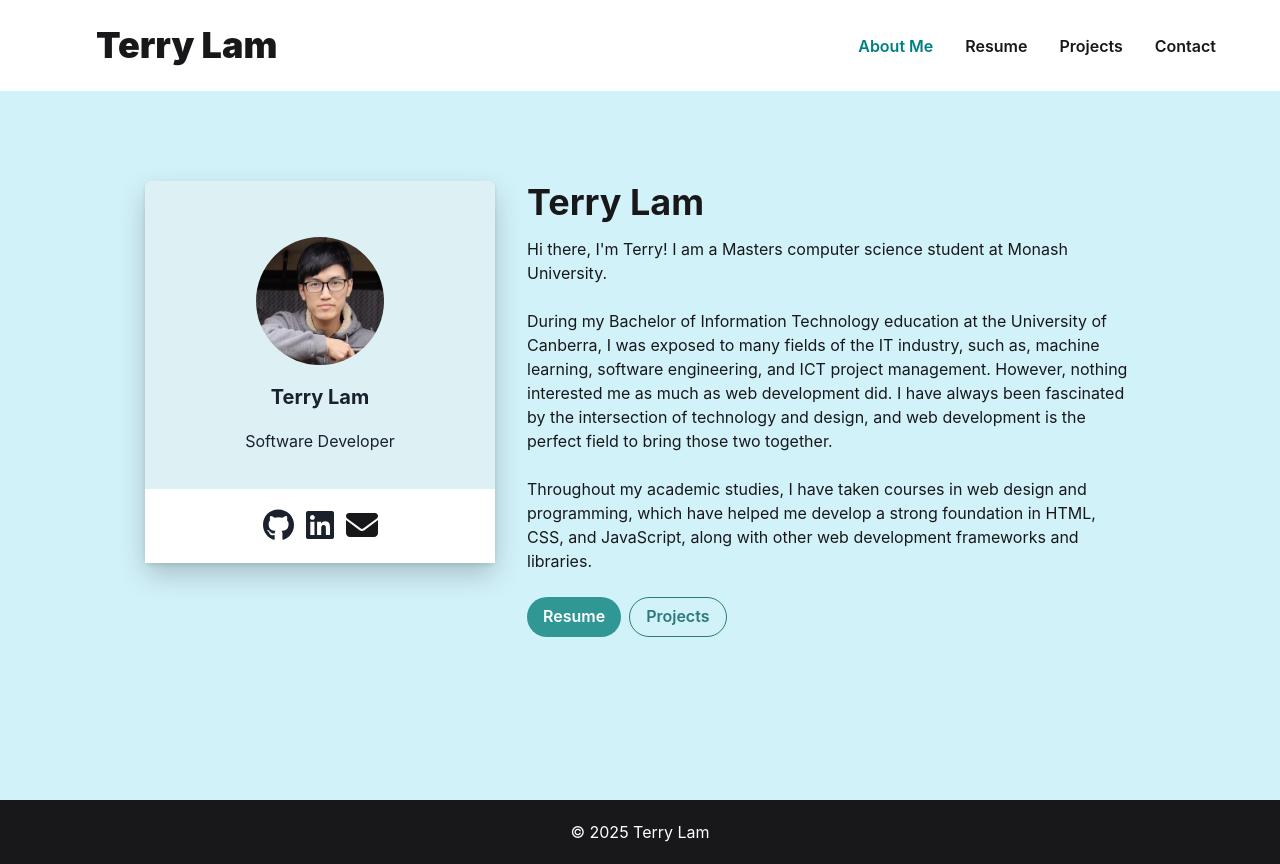
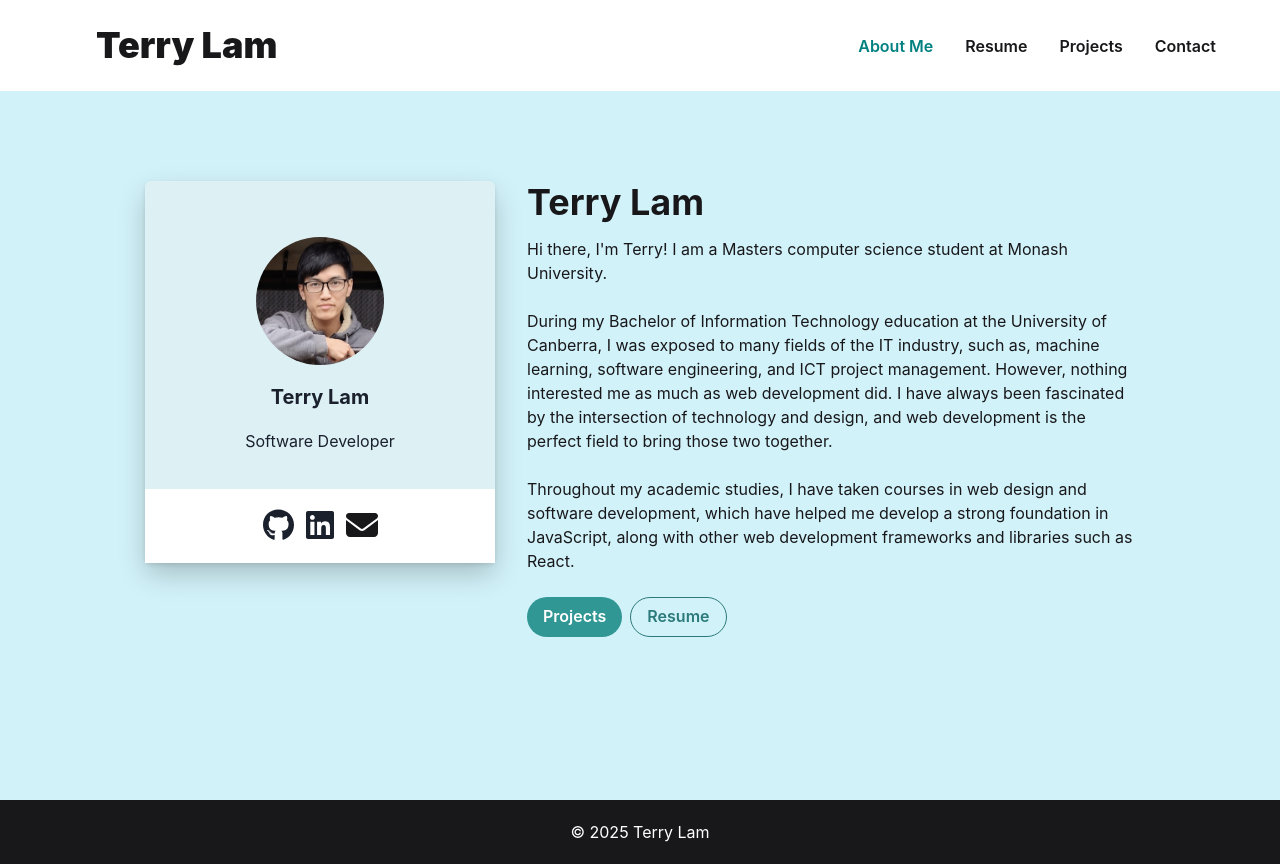
Before and after one commit to terry-lws/terry-lws.github.io, a React (Create React App) app: page / in a window 1280 px wide. Built offline with nearby package versions, Linux system fonts and the light colour scheme.

Commit message:
Slightly change wording and button order

```diff
--- a/src/components/BioSection.js
+++ b/src/components/BioSection.js
@@ -52,19 +52,19 @@ const Bio = () => {
           </Text>
           <Text py={3}>
             Throughout my academic studies, I have taken courses in web design
-            and programming, which have helped me develop a strong foundation in
-            HTML, CSS, and JavaScript, along with other web development
-            frameworks and libraries.
+            and software development, which have helped me develop a strong foundation in
+            JavaScript, along with other web development
+            frameworks and libraries such as React.
           </Text>
           <ButtonGroup py={3}>
-            <Link onClick={ () => {window.scroll(0, 0)} } to="/resume">
+            <Link onClick={ () => {window.scroll(0, 0)} } to="/projects">
               <Button colorScheme="teal" borderRadius={100}>
-                Resume
+                Projects
               </Button>
             </Link>
-            <Link onClick={ () => {window.scroll(0, 0)} } to="/projects">
+            <Link onClick={ () => {window.scroll(0, 0)} } to="/resume">
               <Button colorScheme="teal" borderRadius={100} variant={"outline"}>
-                Projects
+                Resume
               </Button>
             </Link>
           </ButtonGroup>
```
